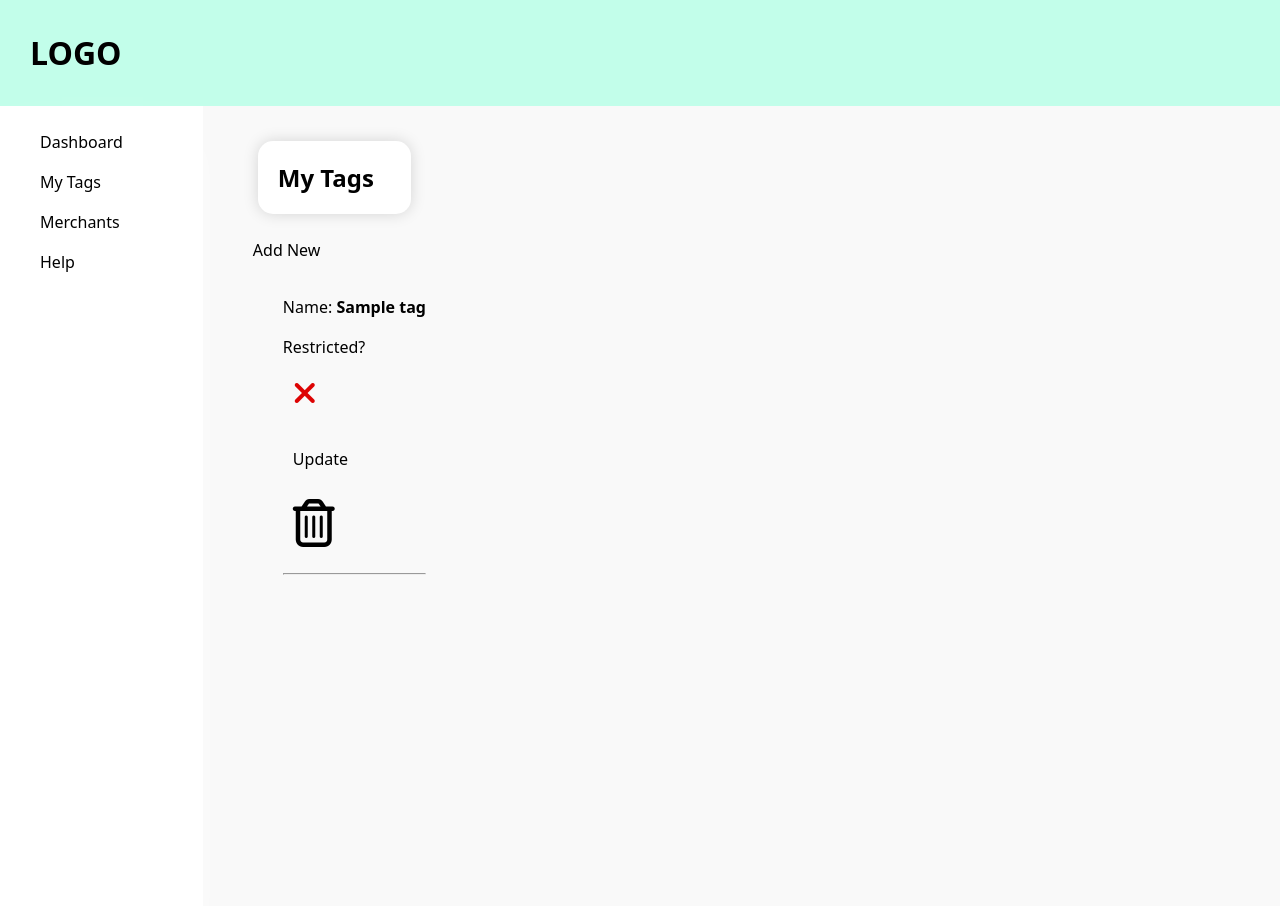
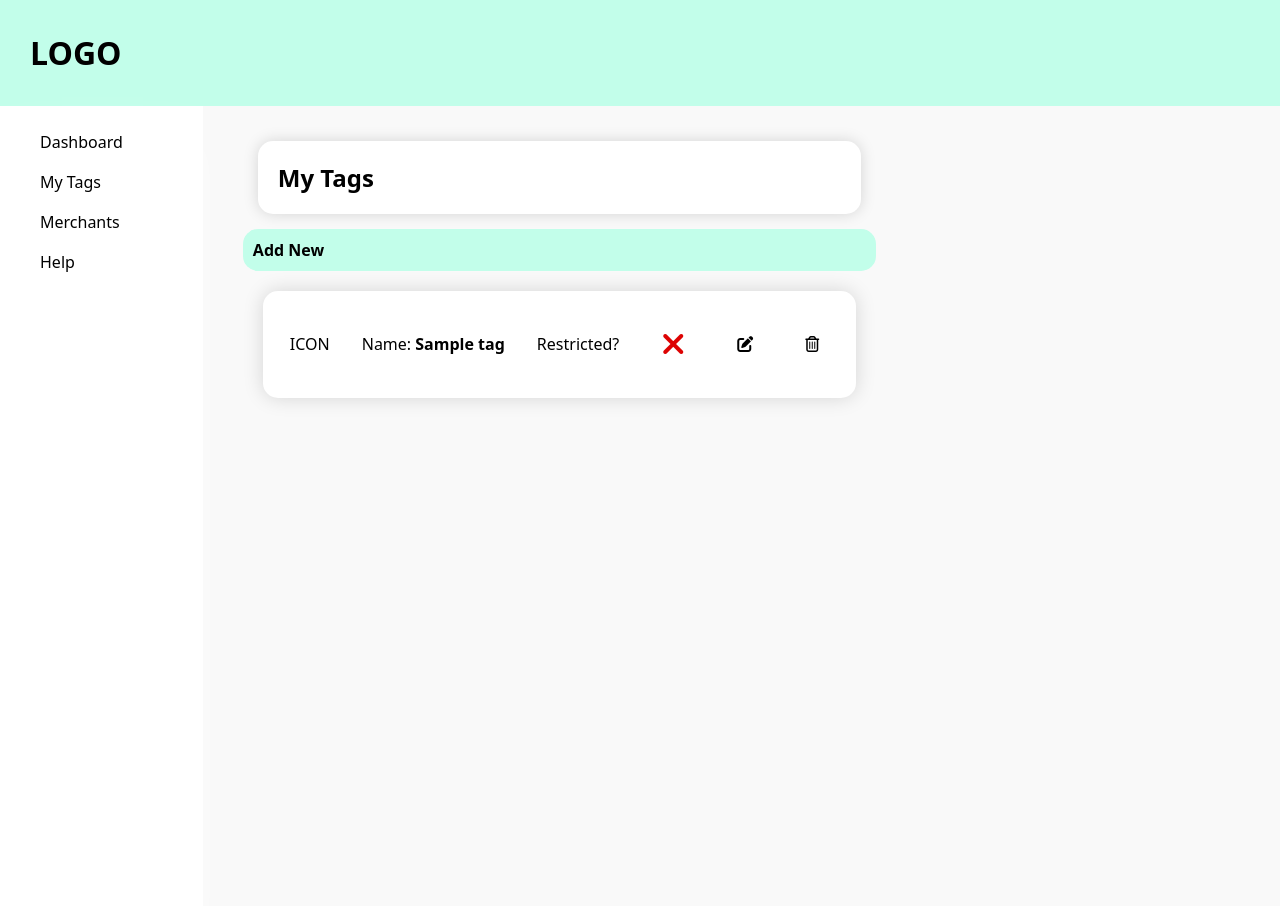
Before and after one commit to knowles28/spending_tracker, a Flask app: template templates/tags/index.html in a window 1280 px wide. Run offline with Flask 2, Linux system fonts and the light colour scheme; the template is opened without the code that fills it: most values are stand-ins (such as "Sample title", 1, 10 or a date in 2020); some libraries are stand-ins or nearby versions.

Commit message:
new branch css

```diff
--- a/controllers/transaction_controller.py
+++ b/controllers/transaction_controller.py
@@ -16,7 +16,6 @@
 @transactions_blueprint.route("/transactions")
 def transactions():
     tag_filter = request.args.get('tags', default='all')
-    # breakpoint()
     sort_by_filter = request.args.get('sort-by', default='newest')
     transactions = transaction_repository.select_all(tag_filter, sort_by_filter)
     total = transaction_repository.total()
--- a/static/css/style.css
+++ b/static/css/style.css
@@ -113,6 +113,10 @@
 
 }
 
+.target-icon    {
+    size: 200%;
+}
+
 
 .search-bar {
     background-color: white;
@@ -145,17 +149,12 @@
 }
 
 td {
-    padding: 10px;
+    padding: 15px;
 }
 
 
 .table-buttons {
     width: 20px;
-}
-
-
-.total-target {
-    font-size: 1.2em;
 }
 
 
--- a/templates/tags/index.html
+++ b/templates/tags/index.html
@@ -4,14 +4,62 @@
 
 <h1 class="page-title"> My Tags</h1>
 
-<div class="new-button info-bar">
+<div class="button-1 info-bar">
     <button><a href="/tags/new">Add New</a></button>
 </div>
 
-<div class="list-block">
+
+
+<table class="transaction-table">
+
+        {% for tag in all_tags %}
+            <tr>
+                <td>
+                    ICON
+                </td>
+                <td>
+                    Name: <b>{{ tag.name }}</b>
+                </td>
+
+                <td>
+                    Restricted? <b>
+                        {% if tag.restricted == True %} Yes {% endif %}
+                        {% if tag.restricted == False %} No {% endif %}
+                </td>
+
+                <td>
+                    <form class="restrict-button" action="/tags/{{tag.id}}/update-restricted" method="post">
+                        <button>
+                        {% if tag.restricted == False %}
+                            <i class="fa fa-check fa-2x" style="color:green" aria-hidden="true"></i>
+                        {% else %}
+                            <i class="fa fa-times fa-2x" style="color:rgb(221, 3, 3)" aria-hidden="true"></i>
+                        {% endif %}
+                        </button>
+                    </form>
+                </td>
+
+                <td>
+                    <form class="update-button" action="/tags/{{tag.id}}/edit" method="post">
+                        <button><i class="fa-solid fa-pen-to-square"></i></button>
+                    </form>
+                </td>
+
+                <td>
+                    <form class="delete-button" action="/tags/{{tag.id}}/delete" method="post">
+                        <button class="delete-button"><i class="fa fa-trash-o fa-1x"></i></button>
+                </td>
+            </tr>
+        {% endfor %}
+</table>
+
+{% endblock content %}
+
+<!--
+
 <ul>
     {% for tag in all_tags %}
-                <li>Name: <b>{{ tag.name }}</b> </li>
+            <li><b>{{ tag.name }}</b> </li>
             <li>Restricted? <b>
                 {% if tag.restricted == True %} Yes {% endif %}
                 {% if tag.restricted == False %} No {% endif %}
@@ -42,7 +90,4 @@
             <hr>
     {% endfor %}
 </ul>
-</div>
-
-
-{% endblock content %}
+</div> -->
```
Also changed, not shown: templates/merchants/index.html (+63 -5 lines), templates/transactions/index.html (+8 -10 lines), db/spending_tracker.sql (line endings or trailing spaces). Lines whose indentation alone changed are shown as unchanged.
